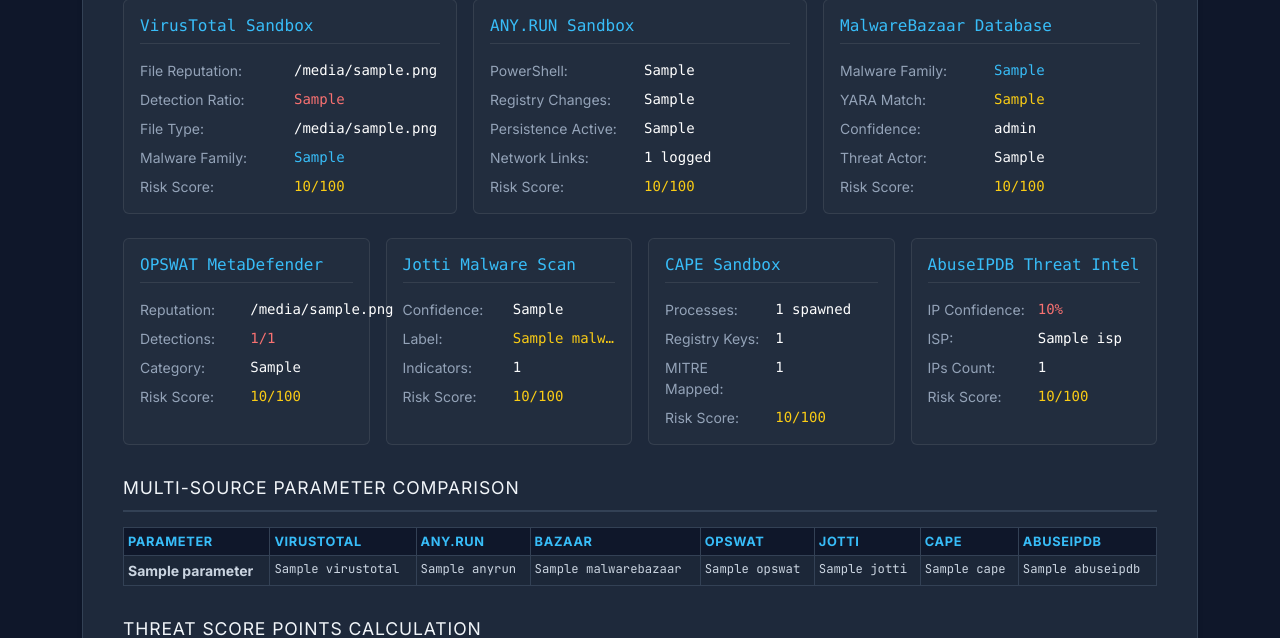
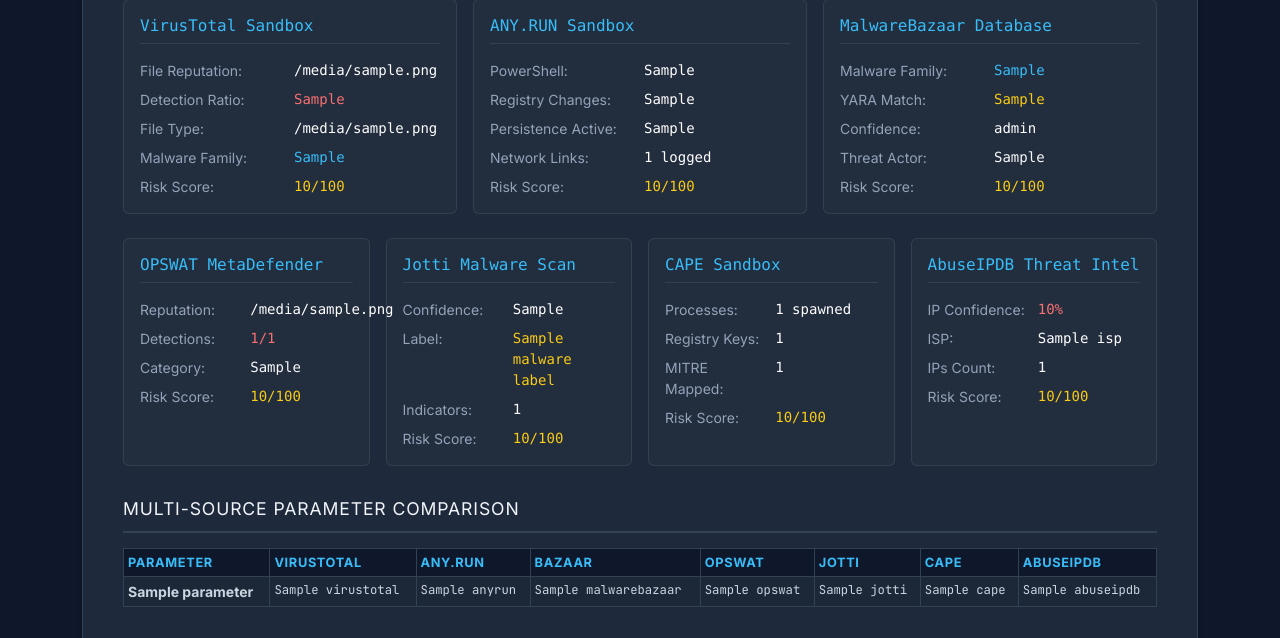
Before and after one commit to MYUVAN/cyber-project, a Flask app: template templates/report.html in a window 1280 px wide. Shown: the part 643-1281 px from the top of the page. Run offline with Flask 3, Linux system fonts and the light colour scheme; the template is opened without the code that fills it: most values are stand-ins (such as "Sample title", 1, 10 or a date in 2020).

Commit message:
fix: prevent layout overflow by breaking long words in analyzer cards

```diff
--- a/templates/report.html
+++ b/templates/report.html
@@ -241,7 +241,7 @@
                             <div class="col-6 text-muted">File Type:</div>
                             <div class="col-6 text-white font-monospace">{{ vt.file_type }}</div>
                             <div class="col-6 text-muted">Malware Family:</div>
-                            <div class="col-6 text-info font-monospace">{{ vt.detected_malware_family }}</div>
+                            <div class="col-6 text-info font-monospace text-break">{{ vt.detected_malware_family }}</div>
                             <div class="col-6 text-muted">Risk Score:</div>
                             <div class="col-6 text-warning font-monospace">{{ vt.risk_score }}/100</div>
                         </div>
@@ -277,9 +277,9 @@
                         {% if malwarebazaar %}
                         <div class="row g-2 small">
                             <div class="col-6 text-muted">Malware Family:</div>
-                            <div class="col-6 text-info font-monospace">{{ malwarebazaar.malware_family }}</div>
+                            <div class="col-6 text-info font-monospace text-break">{{ malwarebazaar.malware_family }}</div>
                             <div class="col-6 text-muted">YARA Match:</div>
-                            <div class="col-6 text-warning font-monospace text-truncate">{{ malwarebazaar.yara_rule }}</div>
+                            <div class="col-6 text-warning font-monospace text-break">{{ malwarebazaar.yara_rule }}</div>
                             <div class="col-6 text-muted">Confidence:</div>
                             <div class="col-6 text-white font-monospace">{{ malwarebazaar.threat_confidence_level }}</div>
                             <div class="col-6 text-muted">Threat Actor:</div>
@@ -306,7 +306,7 @@
                             <div class="col-6 text-muted">Detections:</div>
                             <div class="col-6 text-danger font-monospace">{{ opswat.detection_count }}/{{ opswat.engine_count }}</div>
                             <div class="col-6 text-muted">Category:</div>
-                            <div class="col-6 text-light font-monospace text-truncate">{{ opswat.risk_category }}</div>
+                            <div class="col-6 text-light font-monospace text-break">{{ opswat.risk_category }}</div>
                             <div class="col-6 text-muted">Risk Score:</div>
                             <div class="col-6 text-warning font-monospace">{{ opswat.threat_score }}/100</div>
                         </div>
@@ -323,7 +323,7 @@
                             <div class="col-6 text-muted">Confidence:</div>
                             <div class="col-6 text-white font-monospace">{{ jotti.detection_confidence }}</div>
                             <div class="col-6 text-muted">Label:</div>
-                            <div class="col-6 text-warning font-monospace text-truncate">{{ jotti.malware_labels[0] if jotti.malware_labels else 'None' }}</div>
+                            <div class="col-6 text-warning font-monospace text-break">{{ jotti.malware_labels[0] if jotti.malware_labels else 'None' }}</div>
                             <div class="col-6 text-muted">Indicators:</div>
                             <div class="col-6 text-light font-monospace">{{ jotti.suspicious_indicators|length }}</div>
                             <div class="col-6 text-muted">Risk Score:</div>
@@ -361,7 +361,7 @@
                             <div class="col-6 text-muted">IP Confidence:</div>
                             <div class="col-6 text-danger font-monospace">{{ abuseipdb.confidence_score }}%</div>
                             <div class="col-6 text-muted">ISP:</div>
-                            <div class="col-6 text-white font-monospace text-truncate">{{ abuseipdb.isp }}</div>
+                            <div class="col-6 text-white font-monospace text-break">{{ abuseipdb.isp }}</div>
                             <div class="col-6 text-muted">IPs Count:</div>
                             <div class="col-6 text-light font-monospace">{{ abuseipdb.malicious_ip_addresses|length }}</div>
                             <div class="col-6 text-muted">Risk Score:</div>
```
Also changed, not shown: templates/analysis.html (+5 -5 lines).
